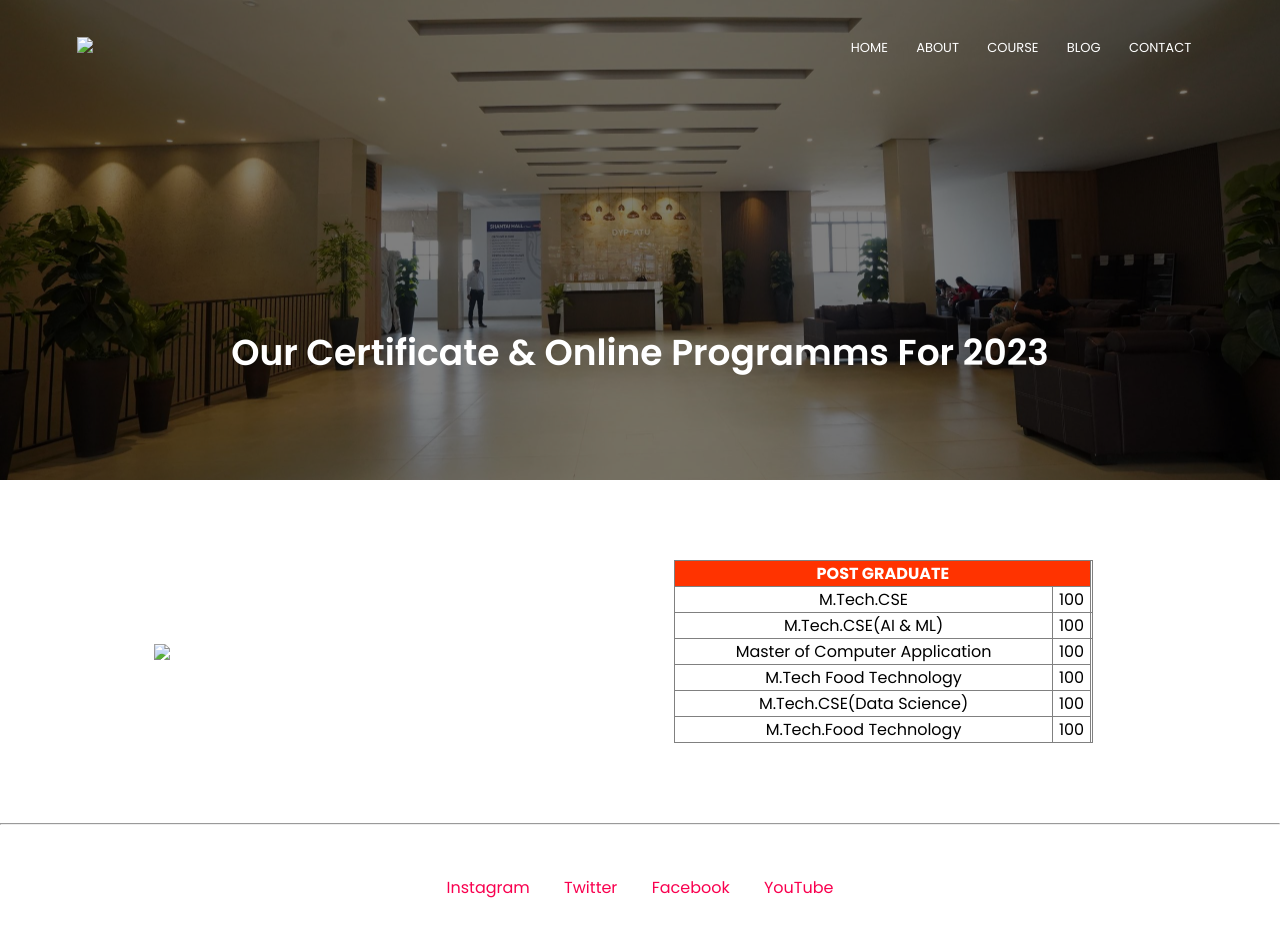
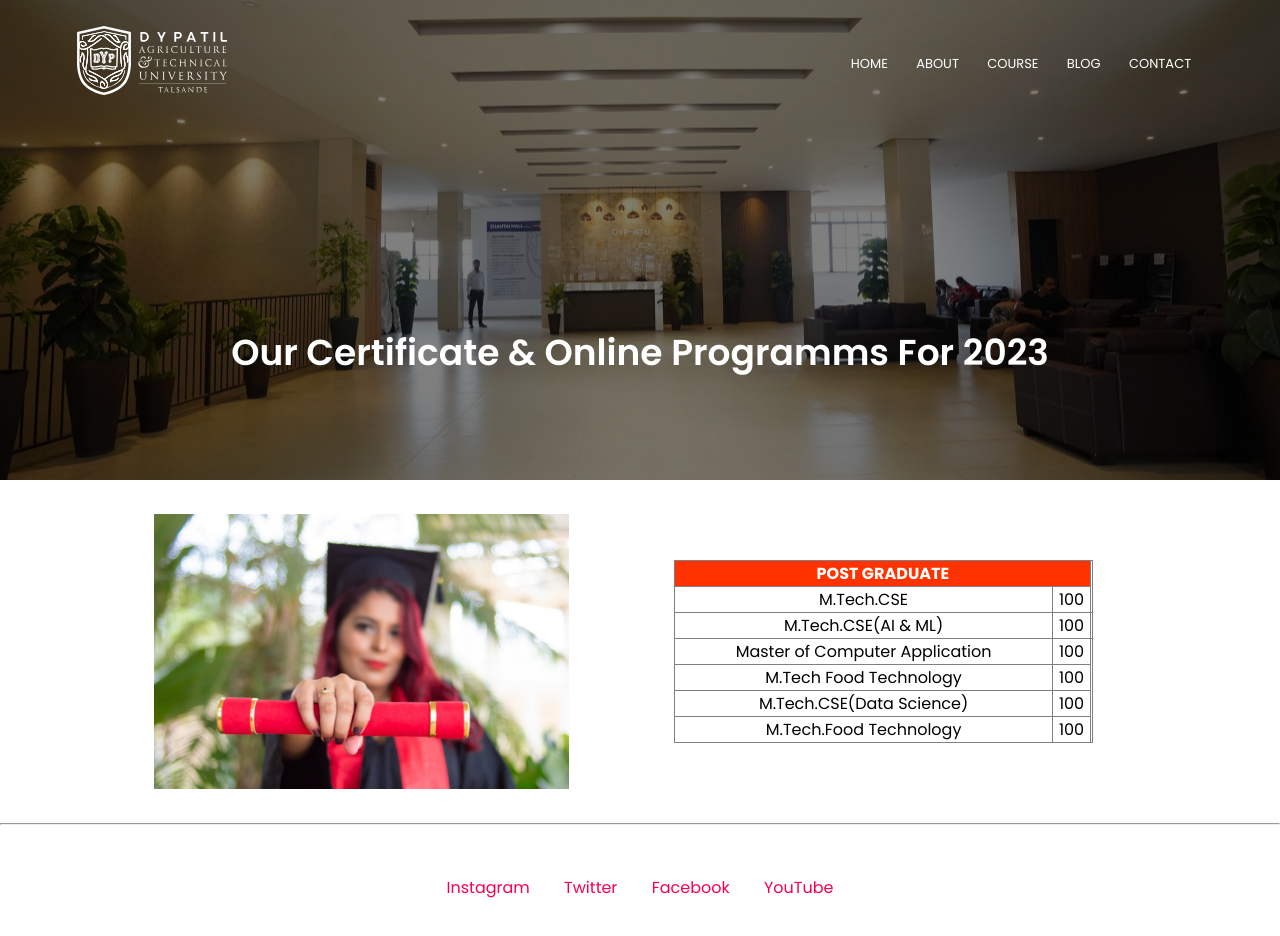
Before and after one commit to RohanSathe09/DYPATU-College-Website, a plain HTML site: page blog.html in a window 1280 px wide. Drawn offline with Linux system fonts and the light colour scheme.

Commit message:
Update blog.html

```diff
--- a/blog.html
+++ b/blog.html
@@ -20,7 +20,7 @@
 <body>
     <section class="sub-header">
         <nav>
-            <a href="index.html"><img src="images/DYPATU-Logo.svg"></a>
+            <a href="index.html"><img src="DYPATU-Logo.svg"></a>
             <div class="nav-links" id="nav-links">
                 <i class="fa fa-times" onclick="hidemenu()"></i>
 
@@ -48,7 +48,7 @@
     <section class="About-us">
         <div class="row">
             <div class="About-col about-col-img">
-                <img src="images/certificate.jpg">
+                <img src="certificate.jpg">
             </div>
             <div class="About-col">
                 <div class="center">
```
